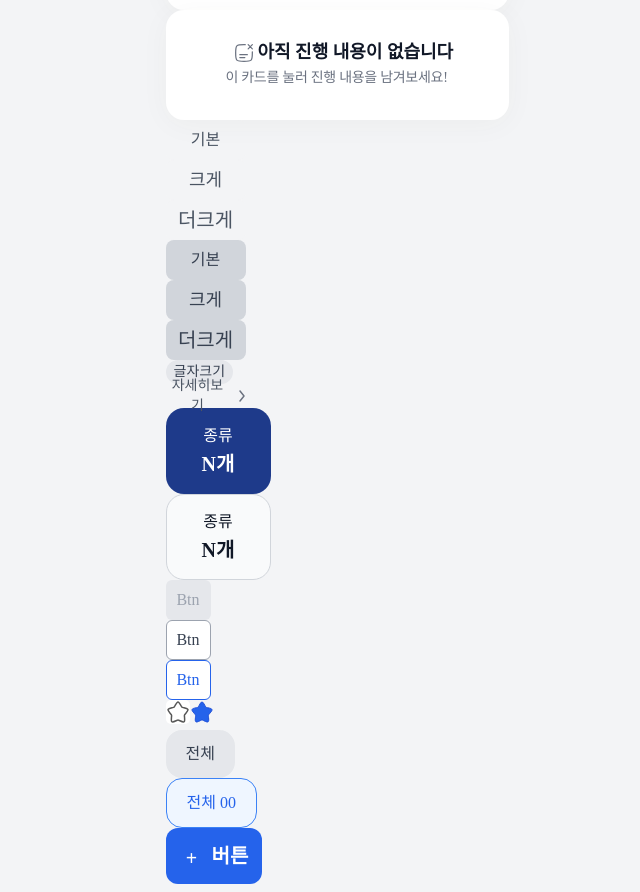
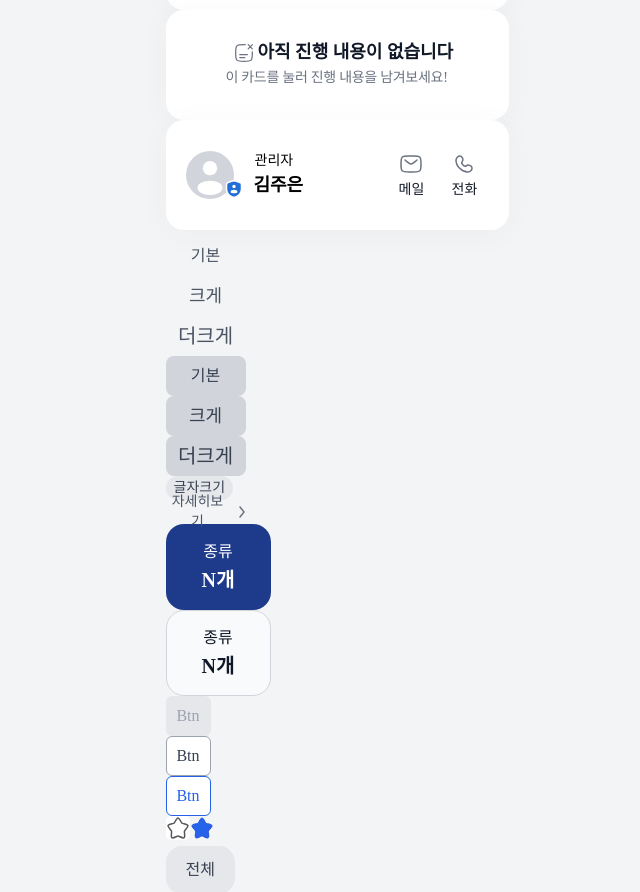
Before and after one commit to 10aeat/10aeat_Frontend, a Next.js app: page / in a window 1280 px wide. Shown: the part 1255-2147 px from the top of the page, without its empty margins (287-927 px from the left). Built offline with nearby package versions, Linux system fonts and the light colour scheme; a web font is replaced by a local one.

Commit message:
[Feat] 관리자 프로필 카드

```diff
--- a/src/app/Check.tsx
+++ b/src/app/Check.tsx
@@ -8,6 +8,7 @@ import TooltipStore, { TooltipStyle } from '@/components/atoms/Tooltip'
 import NoBox from '@/components/atoms/NoBox'
 import ShareBtn from '@/components/atoms/ShareBtn'
 import ButtonStore, { ButtonStyle } from '@/components/atoms/Button'
+import AdminCard from '@/components/atoms/AdminCard'
 
 export default function Check() {
   return (
@@ -17,7 +18,6 @@ export default function Check() {
       <BoxStore boxStyle={BoxStyle.DEFAULT_TAG}>설치</BoxStore>
       <BoxStore boxStyle={BoxStyle.DEFAULT_TAG}>보수</BoxStore>
       <BoxStore boxStyle={BoxStyle.DEFAULT_TAG}>교체</BoxStore>
-
       <BoxStore boxStyle={BoxStyle.TAG} progress={'PENDING'} />
       <BoxStore boxStyle={BoxStyle.TAG} progress={'INPROGRESS'} />
       <BoxStore boxStyle={BoxStyle.TAG} progress={'COMPLETE'} />
@@ -44,7 +44,6 @@ export default function Check() {
       <br />
       {/* Tooltips */}
       <TooltipStore tooltipStyle={TooltipStyle.COUNT} count={10} />
-
       {/* 예림 */}
       {/* Card */}
       <CardStore
@@ -94,7 +93,8 @@ export default function Check() {
       <br />
       <NoBox type="진행 내용" />
       <br />
-
+      {/* AdminCard */}
+      <AdminCard name="김주은" mail="abc@abc.com" phone="01012345678" />
       {/* 인배 */}
       <ButtonStore buttonStyle={ButtonStyle.BASE}></ButtonStore>
       <ButtonStore buttonStyle={ButtonStyle.LARGE}></ButtonStore>
--- a/src/components/atoms/AdminCard.tsx
+++ b/src/components/atoms/AdminCard.tsx
@@ -1,30 +1,58 @@
 import Image from 'next/image'
-import '../../styles/noBoxStyle.scss'
 
 interface Props {
-  type: string
+  name: string
+  mail: string
+  phone: string
 }
 
 // 댓글 or 진행 내용 없을 때 카드
-export default function AdminCard({ type }: Props) {
+export default function AdminCard({ name, mail, phone }: Props) {
   const adminCard = () => {
     return (
-      <button className="no-card justify-center font-Pretendard">
-        <div className="flex h-[48px] flex-col items-center gap-2">
-          <div className="flex items-center gap-1">
-            <Image
-              src="/icons/notification_lines_remove.svg"
-              width={20}
-              height={20}
-              alt="notification_lines_remove"
-              className="w-[20px] h-[20px] text-gray-900"
+      <button className="relative w-[343px] h-[110px] bg-white rounded-[18px] shadow-[0_4px_30px_0px_rgba(75,85,9,0.04)]">
+        <div className="absolute top-[31px] left-[89px] text-sm font-normal text-black whitespace-nowrap font-Pretendard">
+          관리자
+        </div>
+        <div className="absolute top-[53px] left-[88px] font-Pretendard font-bold text-[18px] tracking-[0] leading-[24px] whitespace-nowrap">
+          {name}
+        </div>
+        <div className="inline-flex flex-col items-start gap-[4px] px-[12px] py-0 absolute top-[32px] left-[221px]">
+          <Image
+            src="/icons/messages.svg"
+            width={32}
+            height={32}
+            alt="messages"
+            className="mr-[8px] w-[24px] h-[24px]"
+          />
+          <div className="font-Pretendard relative w-fit text-sm font-medium text-gray-900 whitespace-nowrap">
+            메일
+          </div>
+        </div>
+        <div className="inline-flex flex-col items-start gap-[4px] px-[12px] py-0 absolute top-[32px] left-[274px]">
+          <Image
+            src="/icons/phone.svg"
+            width={32}
+            height={32}
+            alt="phone"
+            className="mr-[8px] w-[24px] h-[24px]"
+          />
+          <div className="font-Pretendard relative w-fit text-sm font-medium text-gray-900 whitespace-nowrap">
+            전화
+          </div>
+        </div>
+        <div className="absolute w-[58px] h-[48px] top-[31px] left-[20px]">
+          <div className="absolute w-[48px] h-[48px] top-0 left-0 bg-gray-300 rounded-[24px]">
+            <img
+              className="absolute w-[34px] h-[34px] top-[10px] left-[7px]"
+              alt="Bold users"
+              src="/icons/profile.svg"
+            ></img>
+            <img
+              src="/icons/shield_user.svg"
+              alt="shield_user"
+              className="!absolute !w-[20px] !top-[28px] !left-[38px]"
             />
-            <div className="body1_sb"> 아직 진행 내용이 없습니다</div>
-          </div>
-          <div className="flex">
-            <div className="body3_m text-gray-500">
-              이 카드를 눌러 진행 내용을 남겨보세요!
-            </div>
           </div>
         </div>
       </button>
```
Also changed, not shown: public/icons/profile.svg, public/icons/shield_user.svg (added).
